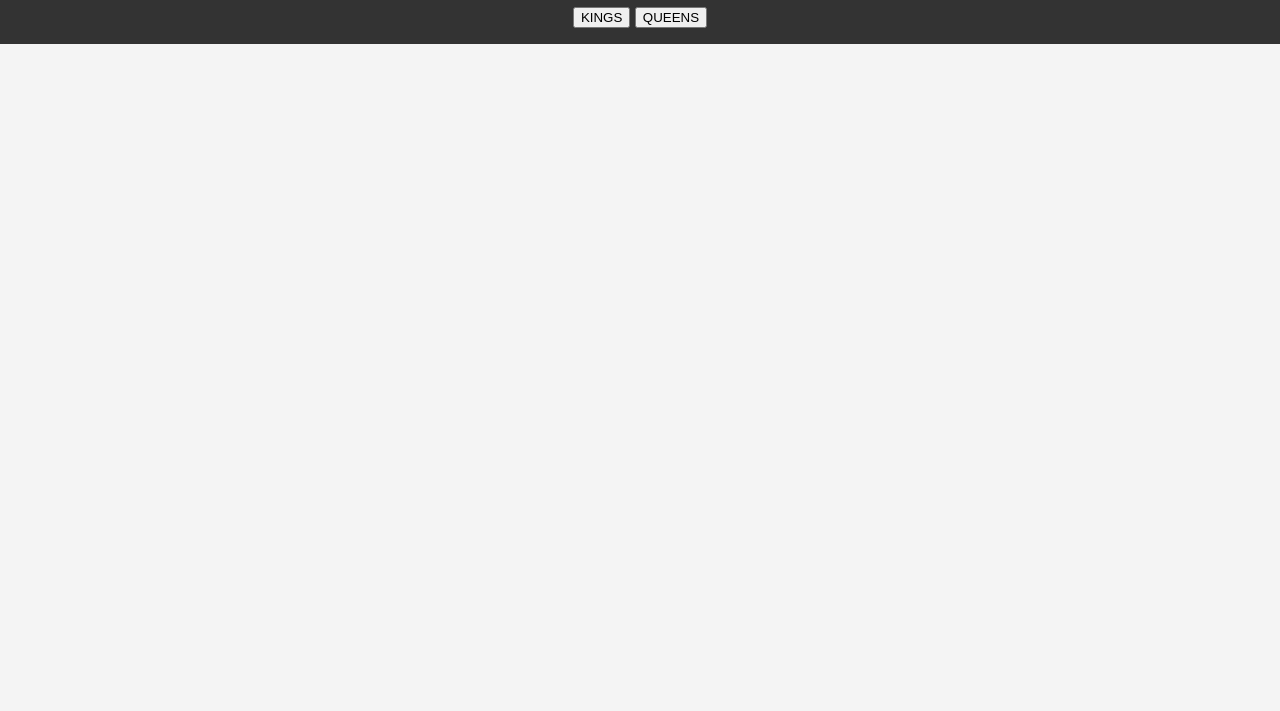
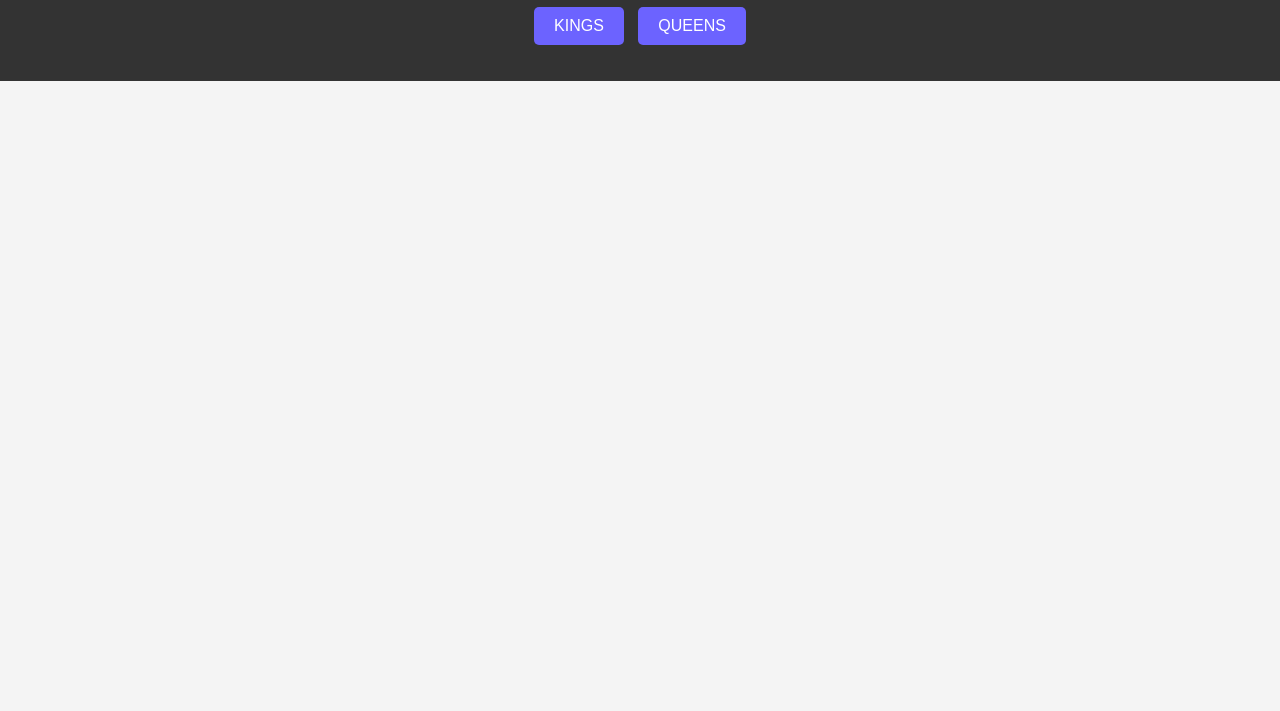
Before and after one commit to Mike-Jagger/vote-me, a plain HTML site: page index.html in a window 1280 px wide. Shown: the part 89-800 px from the top of the page. Drawn offline with Linux system fonts and the light colour scheme.

Commit message:
Adding styling for buttons to select respective containers

```diff
--- a/index.css
+++ b/index.css
@@ -21,6 +21,26 @@ main {
     display: flex;
     flex-wrap: wrap;
     justify-content: center;
+}
+
+.button-container {
+    text-align: center;
+    margin-bottom: 20px;
+}
+
+.button-container button {
+    background-color: #6c63ff;
+    color: white;
+    border: none;
+    padding: 10px 20px;
+    margin: 0 5px;
+    cursor: pointer;
+    border-radius: 5px;
+    font-size: 16px;
+}
+
+.button-container button:hover {
+    background-color: #574bfa;
 }
 
 .candidates {
```
